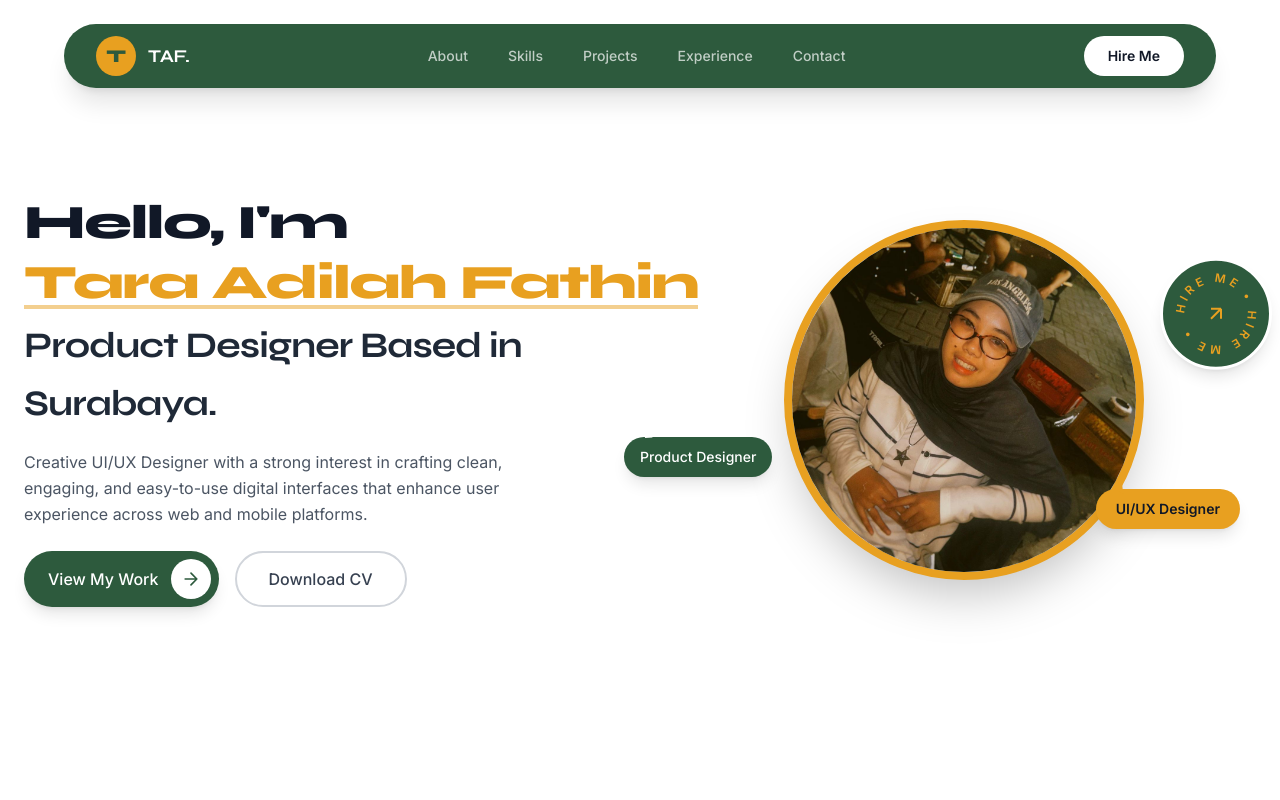
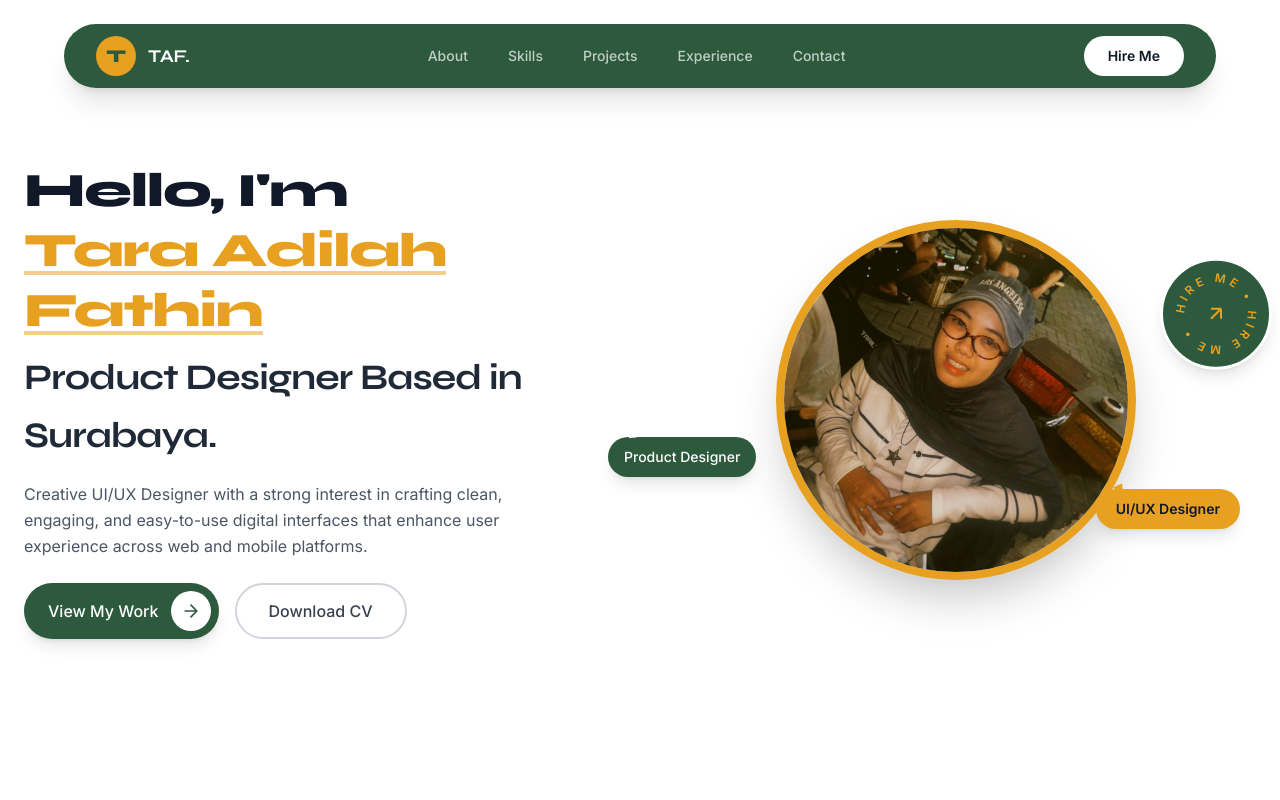
Before and after one commit to tarafathin/Portofolio, a Next.js app: page / in a window 1280 px wide. Shown: the top 800 px of the page. Built offline with nearby package versions, Linux system fonts and the light colour scheme.

Commit message:
first commit

```diff
--- a/components/sections/HeroSection.tsx
+++ b/components/sections/HeroSection.tsx
@@ -18,10 +18,18 @@ export default function HeroSection() {
         <div className="w-full lg:w-1/2 flex flex-col items-start" style={{ animation: "fadeUp 0.7s ease 0.2s both" }}>
 
           {/* Main Title */}
-          <h1 className="font-black leading-tight text-gray-900 mb-1 font-display tracking-tight text-[clamp(2rem,4vw,3rem)]" style={{ fontFamily: "Syne, sans-serif" }}>
-            Hello, I&apos;m <span className="whitespace-nowrap" style={{ color: "#E8A020", position: "relative", display: "inline-block" }}>
-              {PROFILE.name}
-              <span className="absolute bottom-1 left-0 w-full h-[4px] bg-[#E8A020] opacity-50"></span>
+          <h1 className="font-black leading-tight text-gray-900 mb-2 font-display tracking-tight text-[clamp(2.25rem,4vw,3rem)]" style={{ fontFamily: "Syne, sans-serif" }}>
+            Hello, I&apos;m{' '}
+            <span className="block sm:inline mt-1 sm:mt-0" style={{ color: "#E8A020" }}>
+              <span className="relative block sm:inline-block w-fit whitespace-nowrap">
+                {PROFILE.name.split(" ").slice(0, -1).join(" ")}
+                <span className="absolute bottom-1.5 left-0 w-full h-[4px] bg-[#E8A020] opacity-50"></span>
+              </span>
+              <span className="hidden sm:inline">&nbsp;</span>
+              <span className="relative block sm:inline-block w-fit whitespace-nowrap">
+                {PROFILE.name.split(" ").slice(-1)[0]}
+                <span className="absolute bottom-1.5 left-0 w-full h-[4px] bg-[#E8A020] opacity-50"></span>
+              </span>
             </span>
           </h1>
 
```
